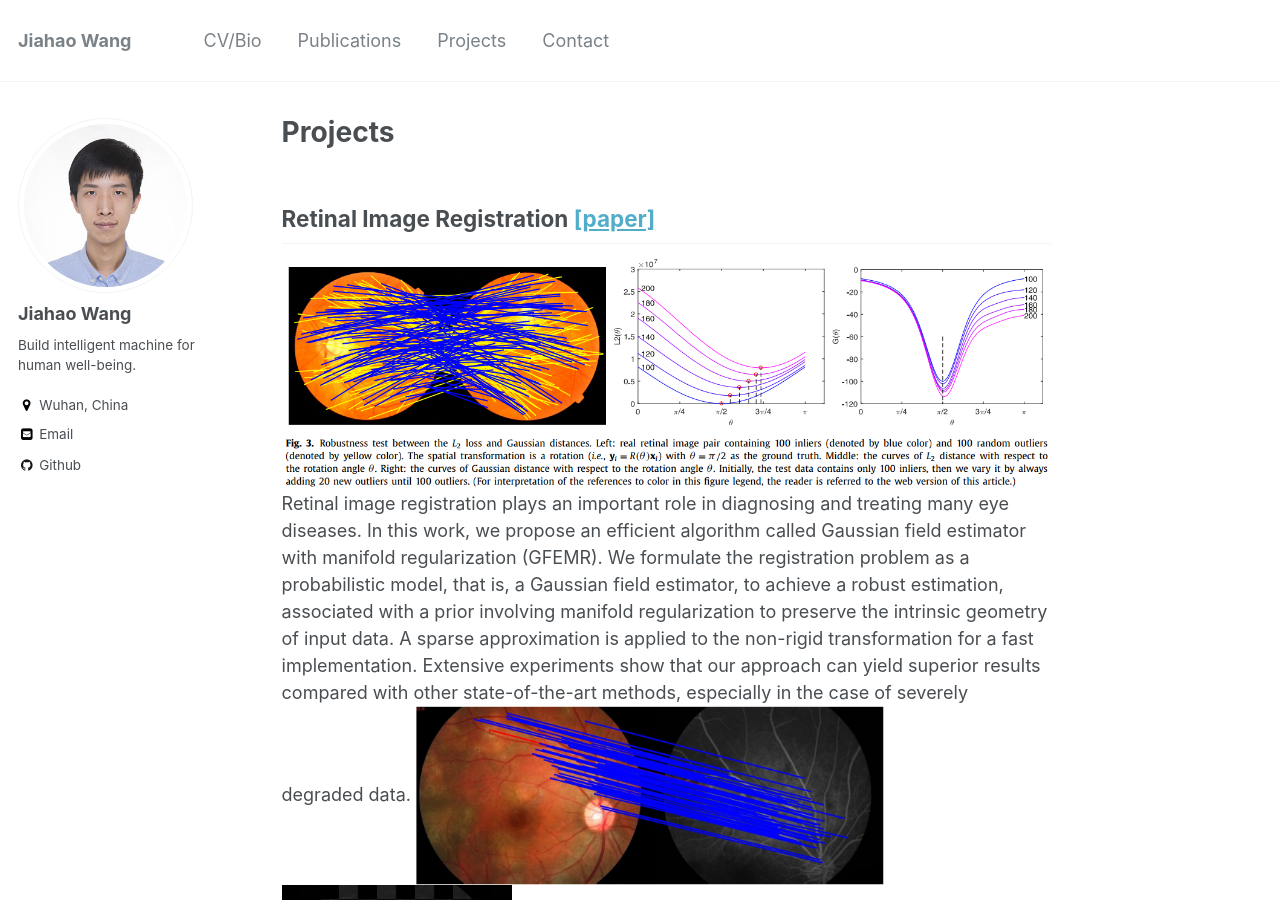
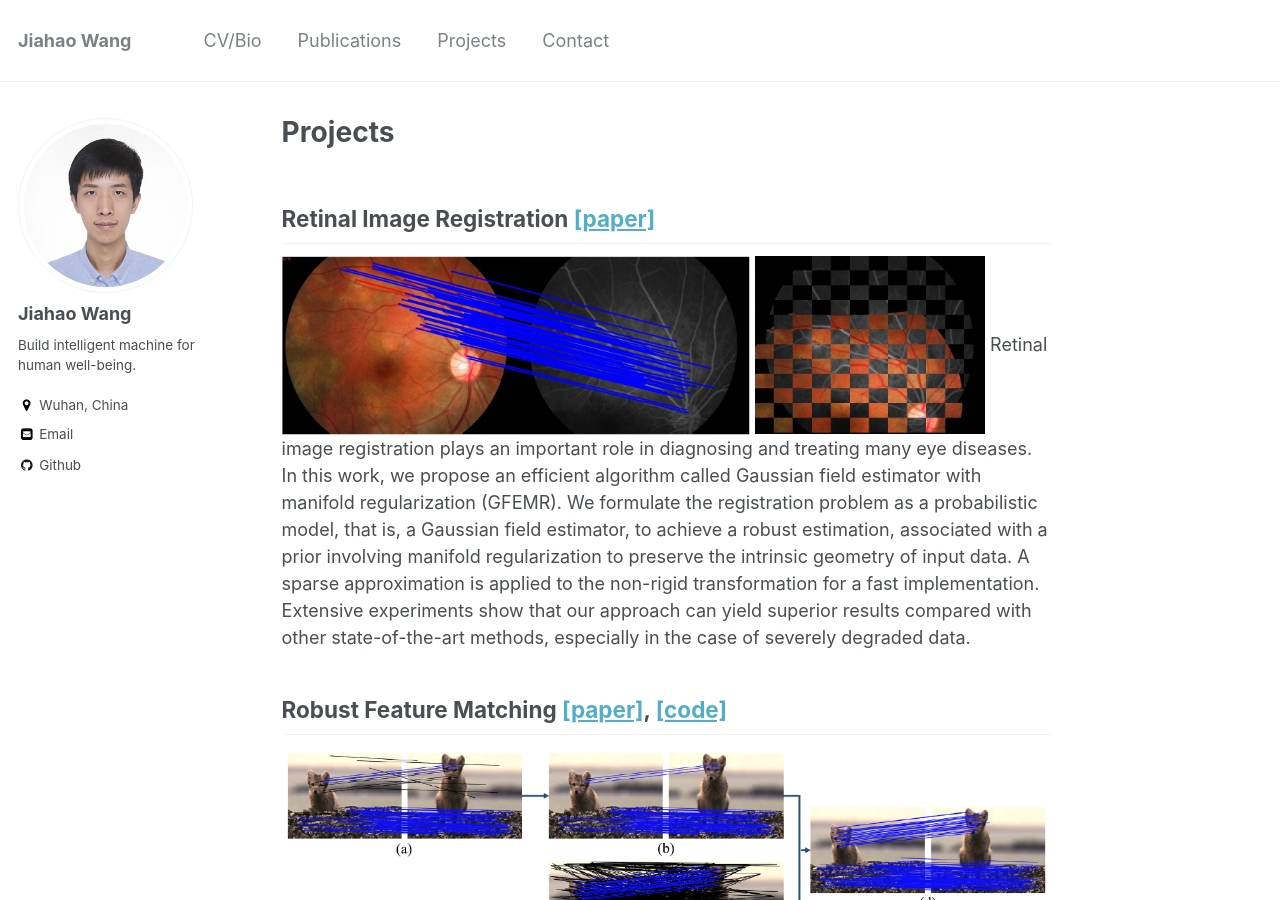
Before and after one commit to JiahaoPlus/JiahaoPlus.github.io, a Jekyll site: the page built from _pages/projects.md, in a window 1280 px wide and 900 px high. Built offline with Jekyll 4.4.1, drawn with Linux system fonts in a browser that asks for light colours.

Commit message:
update 'projects'

```diff
--- a/_pages/projects.md
+++ b/_pages/projects.md
@@ -5,9 +5,9 @@ permalink: /projects/
 author_profile: true
 ---
 ## Retinal Image Registration [[paper]](https://authors.elsevier.com/c/1YDGYbZX4vg-J)
-<img width="800" height="244" src="https://JiahaoPlus.github.io/images/Retinal_GF.PNG"/> <br>
+<img width="468" height="180" src="https://JiahaoPlus.github.io/images/gfemr_our_m.jpg"/>  <img width="230.4" height="180" src="https://JiahaoPlus.github.io/images/gfemr_our_r.jpg"/>
 Retinal image registration plays an important role in diagnosing and treating many eye diseases. In this work, we propose an efficient algorithm called Gaussian field estimator with manifold regularization (GFEMR). We formulate the registration problem as a probabilistic model, that is, a Gaussian field estimator, to achieve a robust estimation, associated with a prior involving manifold regularization to preserve the intrinsic geometry of input data. A sparse approximation is applied to the non-rigid transformation for a fast implementation. Extensive experiments show that our approach can yield superior results compared with other state-of-the-art methods, especially in the case of severely degraded data.
-<img width="468" height="180" src="https://JiahaoPlus.github.io/images/gfemr_our_m.jpg"/>  <img width="230.4" height="180" src="https://JiahaoPlus.github.io/images/gfemr_our_r.jpg"/>
+
 
 ## Robust Feature Matching [[paper]](https://ieeexplore.ieee.org/document/8089726), [[code]](https://github.com/JiahaoPlus/PSSC)
 <img width="800" height="286" src="https://JiahaoPlus.github.io/images/PSSC.PNG"/> <br>
@@ -15,7 +15,7 @@ Feature matching is a key problem in computer vision, graphics, robot location,
 <img width="800" height="268" src="https://JiahaoPlus.github.io/images/PSSC_result.PNG"/> <br>
 
 ## Medical Image Segmentation [[poster]](https://JiahaoPlus.github.io/files/UCLA_Poster.pdf)
-<img width="218" height="218" src="https://JiahaoPlus.github.io/images/HaNGAN.PNG"/><img width="400" height="218" src="https://JiahaoPlus.github.io/images/HaN.JPG"/> <br>
+<img width="218" height="218" src="https://JiahaoPlus.github.io/images/HaNGAN.png"/><img width="400" height="218" src="https://JiahaoPlus.github.io/images/HaN.JPG"/> <br>
 Accurate segmentation of organs at risks (OARs) is an essential step for the planning of radiation therapy for head and neck (H&N) cancer treatment. However, this procedure is mostly carried out manually in the clinic, and the average physician's time to fully contour a single head and neck case is approximately 2.7 hours. Automatic segmentation of OARs is a challenging task due to the low contrast of soft tissue, artifacts in CT images, and limited labeled slices for training. To deal with the problems, we propose a conditional generative adversarial network (cGAN) based algorithm for automatic segmentation of OARs in H&N CT images. For this work, I won the ["Best Research and Presentation Award"](https://JiahaoPlus.github.io/files/UCLA_award.pdf) in EE group certificated by the UCLA CSST Program.
 
 ## Olfactory Bulb Volume Measurement Using MRI Scans
```
